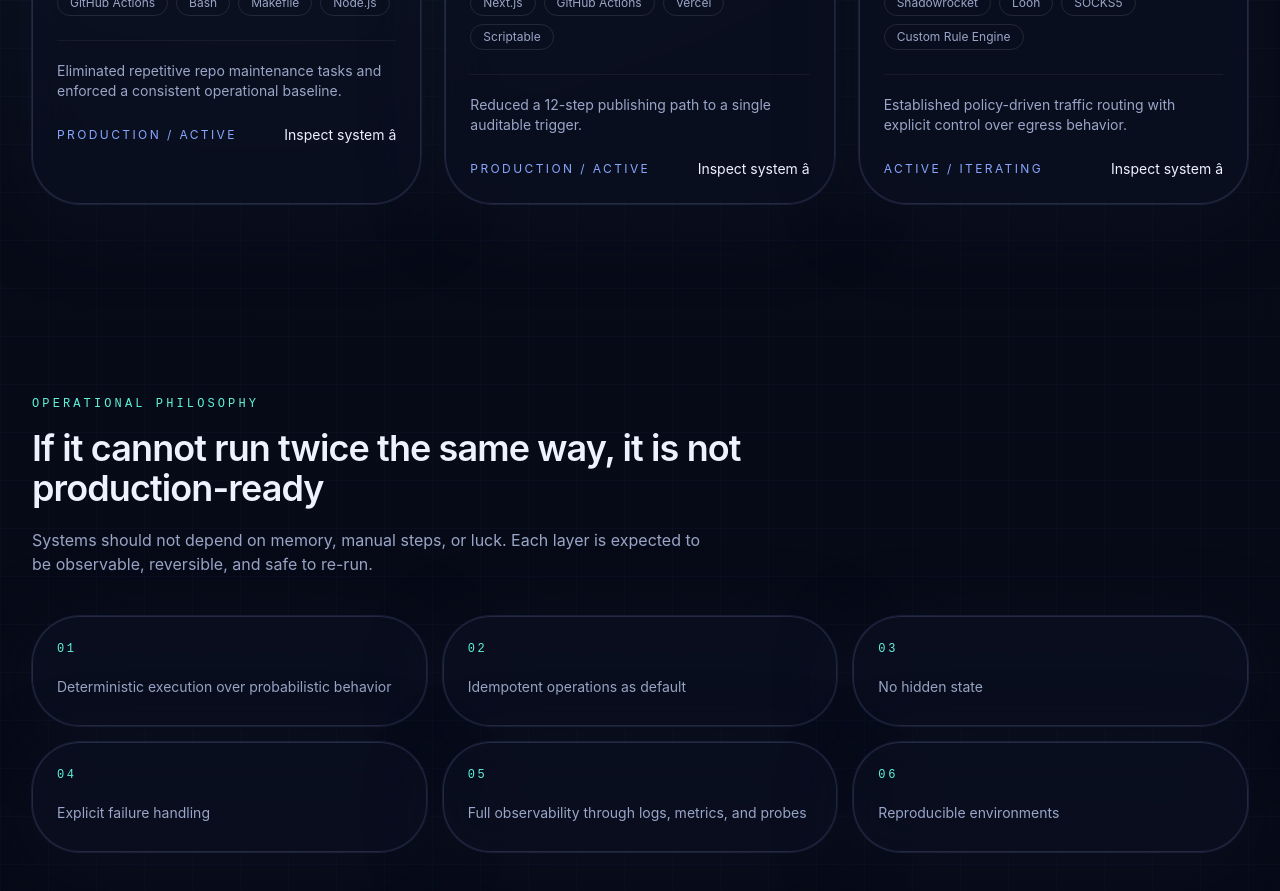
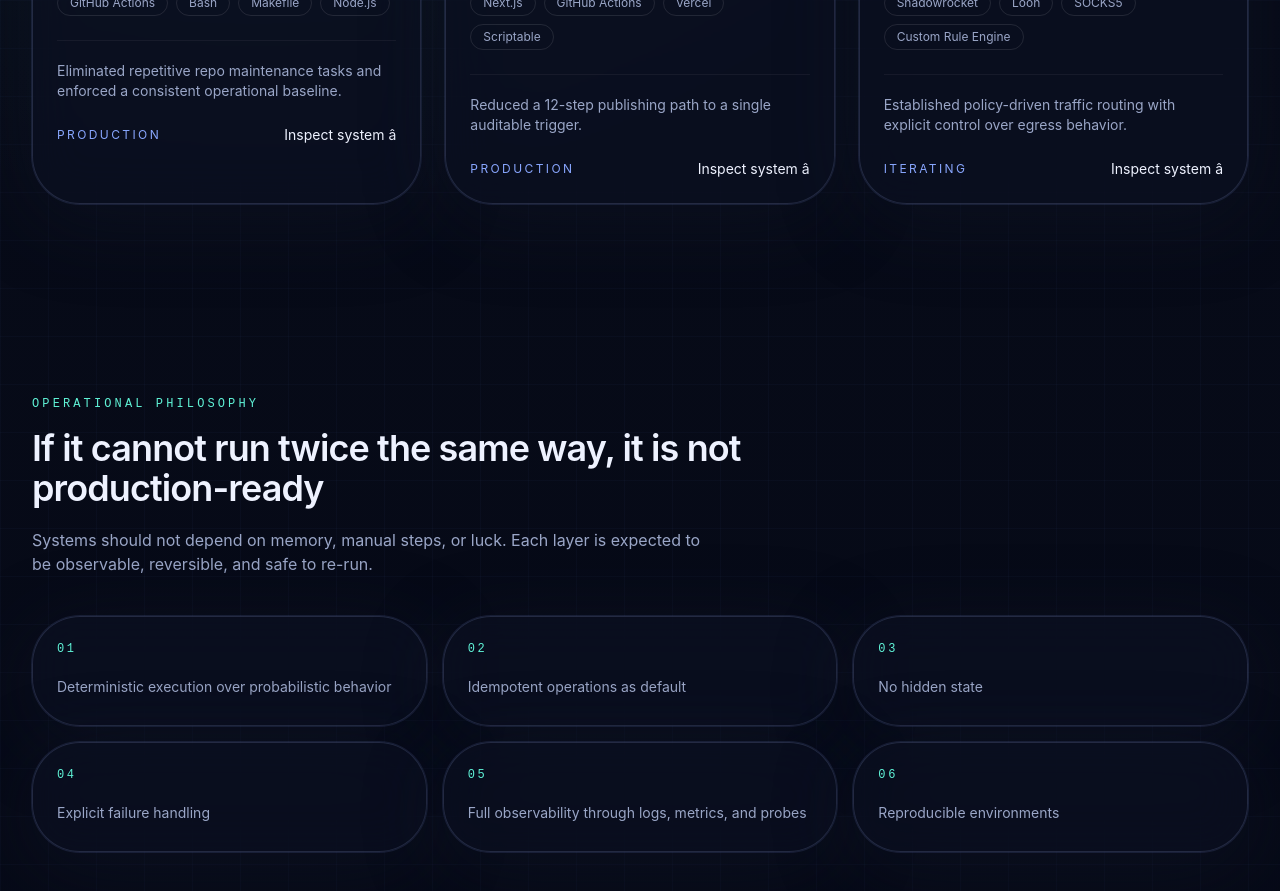
Before and after one commit to popdeuxrem/lysergic.portfolio, a Next.js app: page / in a window 1280 px wide. Shown: the part 1440-2331 px from the top of the page. Built offline with nearby package versions, Linux system fonts and the light colour scheme.

Commit message:
chore: enforce system content types

```diff
--- a/content/systems.ts
+++ b/content/systems.ts
@@ -1,4 +1,21 @@
-export type SystemStatus = 'Production / Active' | 'Active / Iterating' | 'In Development' | 'Production';
+export const CATEGORIES = {
+  CI_CD_AUTOMATION: 'CI/CD Automation + Repo Governance',
+  API_ORCHESTRATION: 'API Orchestration + Deployment Automation',
+  NETWORK_ROUTING: 'Network Routing + Privacy Infrastructure',
+  FULL_STACK: 'Full-Stack Application System',
+  AUTOMATION: 'Automation + Communication Systems',
+} as const;
+
+export type Category = typeof CATEGORIES[keyof typeof CATEGORIES];
+
+export const STATUS = {
+  PRODUCTION: 'production',
+  ACTIVE: 'active',
+  ITERATING: 'iterating',
+  DEVELOPMENT: 'development',
+} as const;
+
+export type SystemStatus = typeof STATUS[keyof typeof STATUS];
 
 export type ScreenshotEntry = {
   src: string;
@@ -11,7 +28,7 @@ export type ArtifactCategory = 'Workflow run logs' | 'Policy diff previews' | 'B
 export type SystemEntry = {
   slug: string;
   title: string;
-  category: string;
+  category: Category;
   summary: string;
   outcome: string;
   stack: string[];
@@ -25,7 +42,7 @@ export type SystemEntry = {
   outcomes: string[];
   artifacts: ArtifactCategory[];
   diagramPath: string;
-  screenshots?: ScreenshotEntry[];
+  screenshots: ScreenshotEntry[];
 };
 
 export const systems: SystemEntry[] = [
@@ -38,7 +55,7 @@ export const systems: SystemEntry[] = [
     outcome:
       'Eliminated repetitive repo maintenance tasks and enforced a consistent operational baseline.',
     stack: ['GitHub Actions', 'Bash', 'Makefile', 'Node.js'],
-    status: 'Production / Active',
+    status: STATUS.PRODUCTION,
     year: '2026',
     problem:
       'Repository setup, maintenance, and policy checks were fragmented across projects, producing inconsistent defaults and unnecessary operator time.',
@@ -82,7 +99,7 @@ export const systems: SystemEntry[] = [
       'Compressed a multi-step content publishing flow into a single controlled trigger with validation and deploy feedback.',
     outcome: 'Reduced a 12-step publishing path to a single auditable trigger.',
     stack: ['Next.js', 'GitHub Actions', 'Vercel', 'Scriptable'],
-    status: 'Production / Active',
+    status: STATUS.PRODUCTION,
     year: '2026',
     problem:
       'Publishing required repetitive manual coordination across content, deployment, and validation steps, creating drift and operator error.',
@@ -127,7 +144,7 @@ export const systems: SystemEntry[] = [
       'Built controlled routing behavior for traffic segmentation, geo-routing, and improved fingerprint resistance.',
     outcome: 'Established policy-driven traffic routing with explicit control over egress behavior.',
     stack: ['Shadowrocket', 'Loon', 'SOCKS5', 'Custom Rule Engine'],
-    status: 'Active / Iterating',
+    status: STATUS.ITERATING,
     year: '2026',
     problem:
       'Traffic handling required more control over routing decisions, destination segmentation, and privacy posture than default client behavior provided.',
@@ -171,7 +188,7 @@ export const systems: SystemEntry[] = [
       'Designed a modular application architecture for a crypto-oriented platform with strong UI, API, and orchestration boundaries.',
     outcome: 'Established a composable baseline for frontend presentation, service integration, and future feature growth.',
     stack: ['Next.js App Router', 'API Layer', 'Animation Systems'],
-    status: 'In Development',
+    status: STATUS.DEVELOPMENT,
     year: '2026',
     problem:
       'The platform needed an architecture that could scale feature delivery without collapsing into tightly coupled frontend and backend logic.',
@@ -215,7 +232,7 @@ export const systems: SystemEntry[] = [
       'Automated outbound campaign execution with embedded assets, delivery controls, and repeatable send workflows.',
     outcome: 'Turned repetitive campaign assembly into a controlled delivery system.',
     stack: ['Node.js', 'Mailgun API', 'CID Assets'],
-    status: 'Production',
+    status: STATUS.PRODUCTION,
     year: '2026',
     problem:
       'Campaign preparation involved repeated asset embedding, send logic, and delivery verification work that was too manual for consistent scale.',
```
Also changed, not shown: 1 other file (tests, documents, lock files or other folders).
